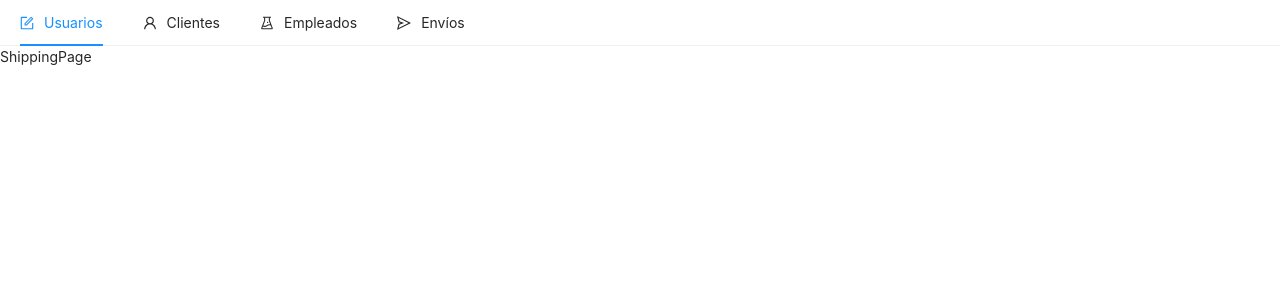
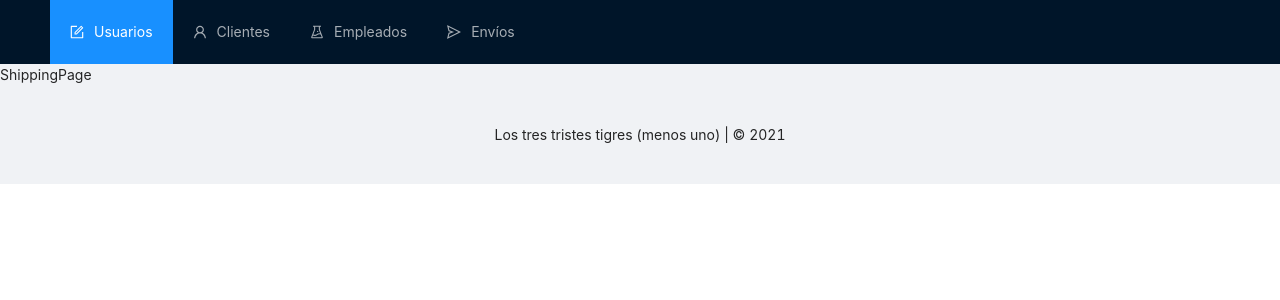
Before and after one commit to azumi-qci/proyecto-bd-frontend, a React (Create React App) app: page /shipping in a window 1280 px wide. Shown: the top 300 px of the page. Built offline with nearby package versions, Linux system fonts and the light colour scheme.

Commit message:
Add antd layout

```diff
--- /dev/null
+++ b/src/components/Footer.js
@@ -0,0 +1,15 @@
+import React, { useState } from 'react';
+
+import '../styles/Footer.component.css';
+
+const Footer = () => {
+  const [currentYear] = useState(new Date().getFullYear());
+
+  return (
+    <div className='myFooterContainer'>
+      <p>Los tres tristes tigres (menos uno) | © {currentYear}</p>
+    </div>
+  );
+};
+
+export default Footer;
--- a/src/components/Navbar.js
+++ b/src/components/Navbar.js
@@ -20,6 +20,7 @@ const Navbar = () => {
       mode='horizontal'
       selectedKeys={[selectedItem]}
       onClick={handleClickNavbarItem}
+      theme='dark'
     >
       <Menu.Item key='users' icon={<FormOutlined />}>
         <Link to='/'>Usuarios</Link>
--- a/src/containers/MainContainer.js
+++ b/src/containers/MainContainer.js
@@ -1,7 +1,10 @@
 import React from 'react';
 import { BrowserRouter as Router, Switch, Route } from 'react-router-dom';
+import { Layout } from 'antd';
+import { Content, Header, Footer } from 'antd/lib/layout/layout';
 
 import Navbar from '../components/Navbar';
+import MyFooter from '../components/Footer';
 
 import UsersPage from '../pages/UsersPage';
 import ClientsPage from '../pages/ClientsPage';
@@ -10,9 +13,14 @@ import ShippingPage from '../pages/ShippingPage';
 
 const MainContainer = () => {
   return (
+    <Layout>
       <Router>
+        <Header>
           <Navbar />
+        </Header>
+
         {/* Routes */}
+        <Content>
           <Switch>
             <Route path='/' exact={true}>
               <UsersPage />
@@ -27,7 +35,13 @@ const MainContainer = () => {
               <ShippingPage />
             </Route>
           </Switch>
+        </Content>
+
+        <Footer>
+          <MyFooter />
+        </Footer>
       </Router>
+    </Layout>
   );
 };
 
--- /dev/null
+++ b/src/styles/Footer.component.css
@@ -0,0 +1,4 @@
+.myFooterContainer {
+  display: flex;
+  justify-content: center;
+}
```
Lines whose indentation alone changed are shown as unchanged.
